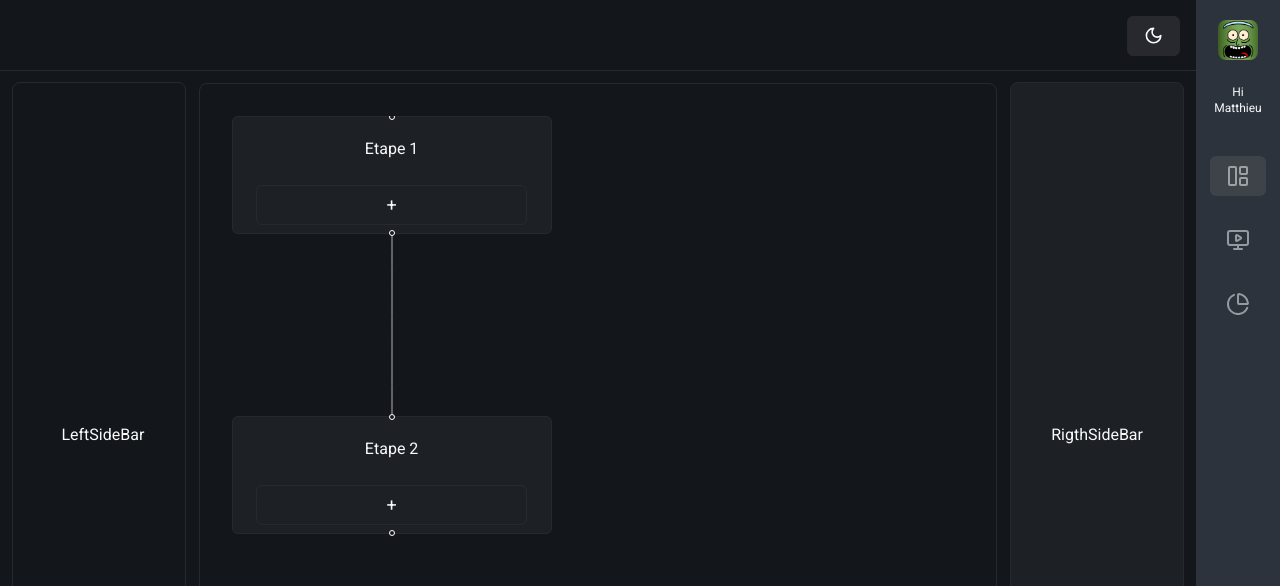
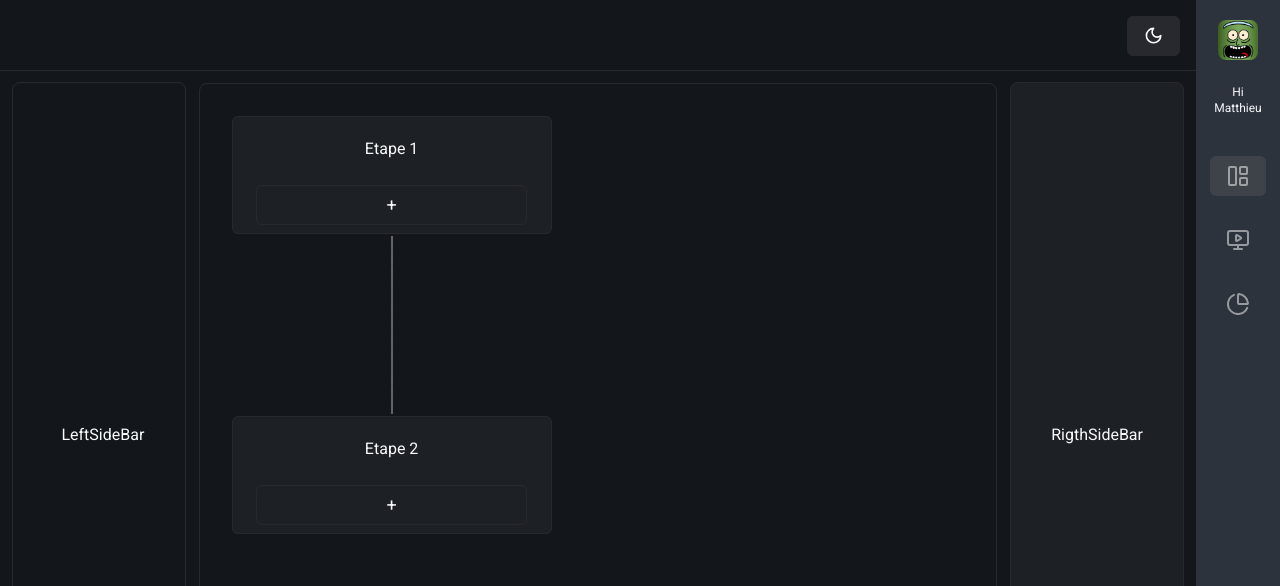
Before and after one commit to pgrandne/hubimat, a Next.js app: page / in a window 1280 px wide. Shown: the top 586 px of the page. Built offline with nearby package versions, Linux system fonts and the light colour scheme.

Commit message:
Disable node handle user selection

```diff
--- a/components/Structure/Core.tsx
+++ b/components/Structure/Core.tsx
@@ -12,8 +12,8 @@ const nodeTypes = {
 };
 
 const initialNodes = [
-  { id: '1', position: { x: 0, y: 0 }, data: { }, type: "baseNode" },
-  { id: '2', position: { x: 0, y: 300 }, data: { }, type: "baseNode" },
+  { id: '1', position: { x: 0, y: 0 }, data: { }, type: "baseNode", selectable: false },
+  { id: '2', position: { x: 0, y: 300 }, data: { }, type: "baseNode", selectable: false },
 ];
 const initialEdges = [{ id: 'e1-2', source: '1', target: '2' }];
 
--- a/components/Structure/components/Graph/BaseNode.tsx
+++ b/components/Structure/components/Graph/BaseNode.tsx
@@ -14,8 +14,10 @@ const BaseNodeDemo = memo(({ selected }: NodeProps) => {
     const [elementList, setElementList] = useState<string[]>([])
 
     return (
-    <BaseNode selected={selected} className="p-2 w-[20rem] flex items-center flex-col">
-            <Handle type="source" position={Position.Bottom} />
+        <BaseNode selected={selected} className="p-2 w-[20rem] flex items-center flex-col cursor-default">
+                <Handle type="target" position={Position.Top} isConnectable={false} className="opacity-0"/>
+                <Handle type="source" position={Position.Bottom} isConnectable={false} className="opacity-0"/>
+
                 <div className="m-3">Etape {nodeId}</div>
 
                 {elementList.map((elementName, index) => {
@@ -60,7 +62,6 @@ const BaseNodeDemo = memo(({ selected }: NodeProps) => {
                         </DialogHeader>
                     </DialogContent>
                 </Dialog>
-            <Handle type="target" position={Position.Top} />
         </BaseNode>
     );
 });
```
Lines whose indentation alone changed are shown as unchanged.
